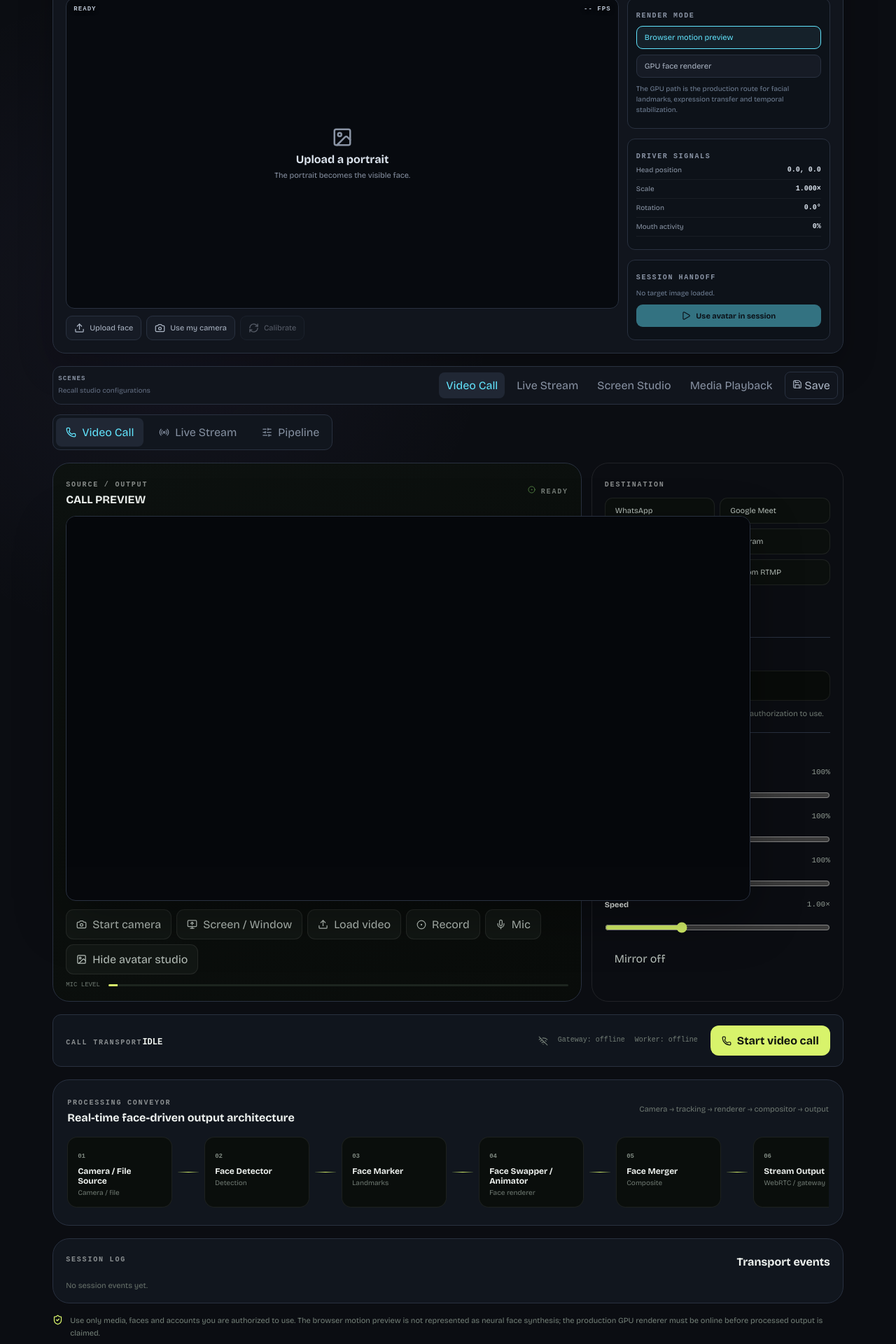
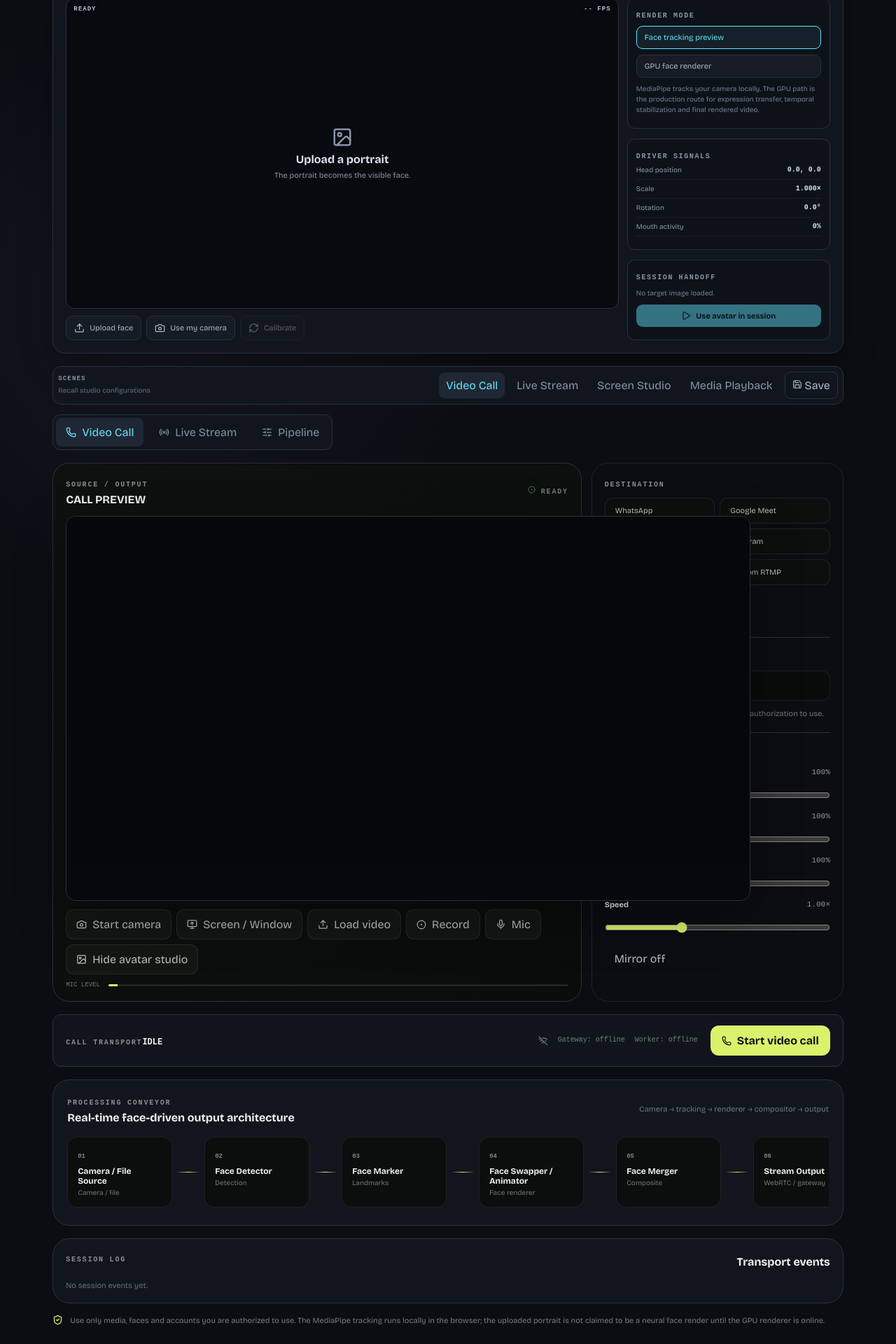
Before and after one commit to leephil1907-lab/livesimlab, a React (Vite) app: page / in a window 1280 px wide. Shown: the part 640-2560 px from the top of the page at 70% size. Built offline with nearby package versions, Linux system fonts and the light colour scheme; no server answers.

Commit message:
Use real camera face tracking for avatar driver

```diff
--- a/src/LiveSessionEngine.jsx
+++ b/src/LiveSessionEngine.jsx
@@ -1,4 +1,5 @@
 import React,{useEffect,useRef,useState} from 'react';
+import {FaceDetector,FilesetResolver} from '@mediapipe/tasks-vision';
 import {Camera,CameraOff,CircleDot,Mic,MicOff,MonitorUp,Phone,Radio,Save,ShieldCheck,SlidersHorizontal,Square,Upload,Video,Volume2,Wifi,WifiOff,X,Zap,Image as ImageIcon,Play,Pause,RefreshCw} from 'lucide-react';
 
 const PIPELINE=[['source','Camera / File Source'],['detect','Face Detector'],['mark','Face Marker'],['swap','Face Swapper / Animator'],['merge','Face Merger'],['output','Stream Output']];
@@ -6,20 +7,21 @@
 
 function AvatarStudio({onReady}){
  const [target,setTarget]=useState(null),[driver,setDriver]=useState(false),[tracking,setTracking]=useState(false),[renderer,setRenderer]=useState('proxy'),[calibrated,setCalibrated]=useState(false),[status,setStatus]=useState('idle'),[fps,setFps]=useState(0),[face,setFace]=useState({x:0,y:0,scale:1,rotation:0,mouth:0});
- const cam=useRef(null),track=useRef(null),raf=useRef(null),last=useRef(performance.now()),frames=useRef(0),targetUrl=useRef(null);
+ const cam=useRef(null),track=useRef(null),raf=useRef(null),last=useRef(performance.now()),frames=useRef(0),targetUrl=useRef(null),detector=useRef(null);
  const worker=import.meta.env.VITE_DEEP_LIVE_WORKER_URL||'';
  useEffect(()=>()=>{stopDriver();if(targetUrl.current)URL.revokeObjectURL(targetUrl.current)},[]);
  const loadTarget=e=>{const f=e.target.files?.[0];if(!f)return;if(!f.type.startsWith('image/'))return setStatus('Choose a portrait image');if(targetUrl.current)URL.revokeObjectURL(targetUrl.current);targetUrl.current=URL.createObjectURL(f);const v={name:f.name,url:targetUrl.current,file:f};setTarget(v);setStatus('target-ready');onReady?.(v);};
- const startDriver=async()=>{if(driver){stopDriver();return}try{const s=await navigator.mediaDevices.getUserMedia({video:{width:{ideal:1280},height:{ideal:720},frameRate:{ideal:30}},audio:false});track.current=s;cam.current.srcObject=s;setDriver(true);setTracking(true);setStatus('tracking');loop()}catch(e){setStatus(e?.name==='NotAllowedError'?'Camera permission denied':'Camera unavailable')}};
- const stopDriver=()=>{track.current?.getTracks().forEach(t=>t.stop());track.current=null;if(cam.current)cam.current.srcObject=null;setDriver(false);setTracking(false);if(raf.current)cancelAnimationFrame(raf.current);setFps(0)};
- const loop=()=>{const now=performance.now();frames.current++;if(now-last.current>1000){setFps(frames.current);frames.current=0;last.current=now}const v=cam.current;if(v?.videoWidth){const t=now/1000;setFace({x:Math.sin(t*.9)*5,y:Math.sin(t*.65)*3,scale:1+Math.sin(t*1.1)*.018,rotation:Math.sin(t*.55)*1.8,mouth:(Math.sin(t*2.1)+1)/2})}raf.current=requestAnimationFrame(loop)};
+ const startDriver=async()=>{if(driver){stopDriver();return}try{await initDetector();const s=await navigator.mediaDevices.getUserMedia({video:{width:{ideal:1280},height:{ideal:720},frameRate:{ideal:30}},audio:false});track.current=s;cam.current.srcObject=s;setDriver(true);setTracking(Boolean(detector.current));setStatus(detector.current?'tracking':'tracker-unavailable');if(detector.current)loop()}catch(e){setStatus(e?.name==='NotAllowedError'?'Camera permission denied':'Camera unavailable')}};
+ const stopDriver=()=>{track.current?.getTracks().forEach(t=>t.stop());track.current=null;if(cam.current)cam.current.srcObject=null;detector.current?.close?.();detector.current=null;setDriver(false);setTracking(false);if(raf.current)cancelAnimationFrame(raf.current);setFps(0)};
+ const initDetector=async()=>{try{const vision=await FilesetResolver.forVisionTasks('https://cdn.jsdelivr.net/npm/@mediapipe/tasks-vision@1.0.1/wasm');detector.current=await FaceDetector.createFromOptions(vision,{baseOptions:{modelAssetPath:'https://storage.googleapis.com/mediapipe-models/face_detector/blaze_face_short_range/float16/1/blaze_face_short_range.tflite',delegate:'GPU'},runningMode:'VIDEO',minDetectionConfidence:.55});setStatus('tracking-ready')}catch(e){detector.current=null;setStatus('Face tracker unavailable') }};
+ const loop=()=>{const now=performance.now();frames.current++;if(now-last.current>1000){setFps(frames.current);frames.current=0;last.current=now}const v=cam.current;if(v?.videoWidth&&detector.current&&v.readyState>=2){try{const result=detector.current.detectForVideo(v,now);const d=result.detections?.[0];if(d){const b=d.boundingBox,k=d.keypoints||[];const cx=b.originX+b.width/2,cy=b.originY+b.height/2;const nx=(cx/v.videoWidth-.5)*34,ny=(cy/v.videoHeight-.5)*24;const scale=1+((b.width/v.videoWidth)-.35)*.9;let rotation=0;if(k.length>=2){const a=k[0],bb=k[1];rotation=Math.atan2(bb.y-a.y,bb.x-a.x)*180/Math.PI}setFace({x:Math.max(-14,Math.min(14,nx)),y:Math.max(-10,Math.min(10,ny)),scale:Math.max(.82,Math.min(1.18,scale)),rotation:Math.max(-18,Math.min(18,rotation)),mouth:0});setTracking(true)}else setTracking(false)}catch{}}raf.current=requestAnimationFrame(loop)};
  const calibrate=()=>{if(!driver)return setStatus('Start the motion driver first');setCalibrated(true);setStatus('calibrated')};
  const useGpu=()=>{if(!worker)return setStatus('GPU worker URL is not configured');setRenderer('gpu');setStatus('gpu-ready')};
  return <section className="avatarStudio">
   <div className="avatarHeader"><div><span>AVATAR / FACE STUDIO</span><h3>Drive an uploaded face with your camera</h3><p>Your camera supplies motion. The selected portrait is the visible identity. The GPU renderer can replace the browser motion proxy when a configured worker is online.</p></div><div className="avatarStatus"><i className={tracking?'live':''}/>{tracking?'FACE DRIVER LIVE':'DRIVER IDLE'}<small>{renderer==='gpu'?'GPU renderer':'Browser motion proxy'}</small></div></div>
   <div className="avatarGrid">
    <div className="avatarPreview"><div className="avatarCanvas">{target?<img src={target.url} alt="Selected avatar" style={{transform:`translate(${face.x}px,${face.y}px) scale(${face.scale}) rotate(${face.rotation}deg)`}}/>:<div className="avatarEmpty"><ImageIcon size={30}/><b>Upload a portrait</b><small>The portrait becomes the visible face.</small></div>}<div className="avatarHud"><span>{tracking?'DRIVER TRACKING':'READY'}</span><span>{fps?fps+' FPS':'-- FPS'}</span></div></div><video ref={cam} muted autoPlay playsInline className="driverPreview"/><div className="avatarActions"><button onClick={()=>document.getElementById('avatar-target-input')?.click()}><Upload size={15}/> Upload face</button><button className={driver?'on':''} onClick={startDriver}>{driver?<><CameraOff size={15}/> Stop driver</>:<><Camera size={15}/> Use my camera</>}</button><button onClick={calibrate} disabled={!driver}><RefreshCw size={15}/> Calibrate</button><input id="avatar-target-input" hidden type="file" accept="image/*" onChange={loadTarget}/></div></div>
-   <aside className="avatarControls"><div><span>RENDER MODE</span><button className={renderer==='proxy'?'selected':''} onClick={()=>setRenderer('proxy')}>Browser motion preview</button><button className={renderer==='gpu'?'selected':''} onClick={useGpu}>GPU face renderer</button><small>The GPU path is the production route for facial landmarks, expression transfer and temporal stabilization.</small></div><div><span>DRIVER SIGNALS</span><label>Head position <b>{face.x.toFixed(1)}, {face.y.toFixed(1)}</b></label><label>Scale <b>{face.scale.toFixed(3)}×</b></label><label>Rotation <b>{face.rotation.toFixed(1)}°</b></label><label>Mouth activity <b>{Math.round(face.mouth*100)}%</b></label></div><div><span>SESSION HANDOFF</span><p>{target?'Target loaded: '+target.name:'No target image loaded.'}</p><button className="primary" disabled={!target||!driver} onClick={()=>onReady?.({...target,active:true,renderer})}><Play size={14}/> Use avatar in session</button></div></aside>
+   <aside className="avatarControls"><div><span>RENDER MODE</span><button className={renderer==='proxy'?'selected':''} onClick={()=>setRenderer('proxy')}>Face tracking preview</button><button className={renderer==='gpu'?'selected':''} onClick={useGpu}>GPU face renderer</button><small>MediaPipe tracks your camera locally. The GPU path is the production route for expression transfer, temporal stabilization and final rendered video.</small></div><div><span>DRIVER SIGNALS</span><label>Head position <b>{face.x.toFixed(1)}, {face.y.toFixed(1)}</b></label><label>Scale <b>{face.scale.toFixed(3)}×</b></label><label>Rotation <b>{face.rotation.toFixed(1)}°</b></label><label>Mouth activity <b>{Math.round(face.mouth*100)}%</b></label></div><div><span>SESSION HANDOFF</span><p>{target?'Target loaded: '+target.name:'No target image loaded.'}</p><button className="primary" disabled={!target||!driver} onClick={()=>onReady?.({...target,active:true,renderer})}><Play size={14}/> Use avatar in session</button></div></aside>
   </div>
  </section>
 }
@@ -60,6 +62,6 @@ export default function LiveSessionEngine(){
   <div className="transportBar"><div><span>{mode==='call'?'CALL TRANSPORT':'STREAM TRANSPORT'}</span><b>{mode==='call'?callState.toUpperCase():streamState.toUpperCase()}</b></div><div className="transportInfo"><WifiOff size={14}/><span>Gateway: {gateway}</span><span>Worker: {worker}</span></div>{mode==='call'?<button className="primary" onClick={startCall}>{callState==='active'?<><Square size={14}/> End call</>:<><Phone size={14}/> Start video call</>}</button>:mode==='stream'?<button className="primary" onClick={startStream}>{streamState==='live'?<><Square size={14}/> Stop live</>:<><Radio size={14}/> Start live stream</>}</button>:<button className="primary" onClick={()=>addLog(worker==='online'?'Pipeline worker ready':'Connect the GPU worker before running inference',worker==='online'?'success':'error')}><Zap size={14}/> Run pipeline check</button>}</div>
   <div className="pipeline"><div className="pipelineHead"><div><span>PROCESSING CONVEYOR</span><b>Real-time face-driven output architecture</b></div><small>Camera → tracking → renderer → compositor → output</small></div><div className="pipelineNodes">{PIPELINE.map(([id,label],i)=><React.Fragment key={id}><div className={`node ${worker==='online'?'ready':''}`}><span>0{i+1}</span><b>{label}</b><small>{i===0?'Camera / file':i===1?'Detection':i===2?'Landmarks':i===3?'Face renderer':i===4?'Composite':i===5?'WebRTC / gateway':'Module'}</small></div>{i<PIPELINE.length-1&&<i className="pipe"/>}</React.Fragment>)}</div></div>
   {savedScenes.length>0&&<div className="savedScenes"><span>SAVED SCENES</span>{savedScenes.map(s=><button key={s.id} onClick={()=>loadScene(s)}>{s.name}</button>)}</div>}<div className="engineLog"><div><span>SESSION LOG</span><b>Transport events</b></div>{log.length?log.map((x,i)=><div className={'logRow '+x.type} key={i}><code>{x.time}</code><span>{x.text}</span></div>):<div className="logEmpty">No session events yet.</div>}</div>
-  <div className="engineFoot"><ShieldCheck size={15}/><span>Use only media, faces and accounts you are authorized to use. The browser motion preview is not represented as neural face synthesis; the production GPU renderer must be online before processed output is claimed.</span></div>
+  <div className="engineFoot"><ShieldCheck size={15}/><span>Use only media, faces and accounts you are authorized to use. The MediaPipe tracking runs locally in the browser; the uploaded portrait is not claimed to be a neural face render until the GPU renderer is online.</span></div>
  </section>
 }
```
